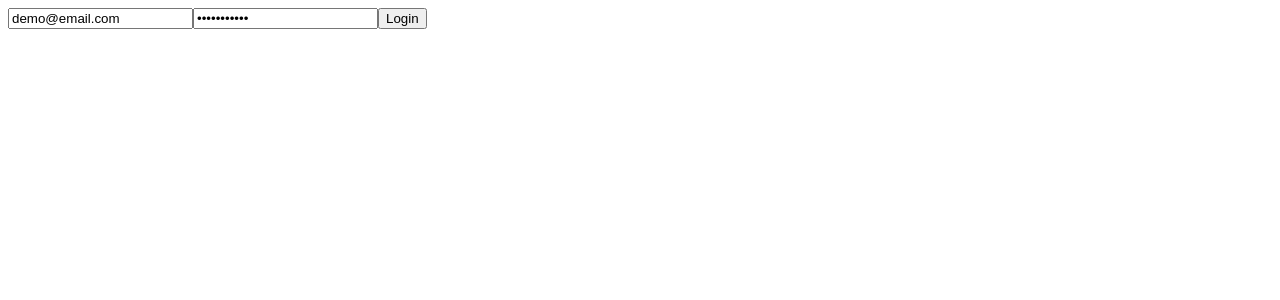
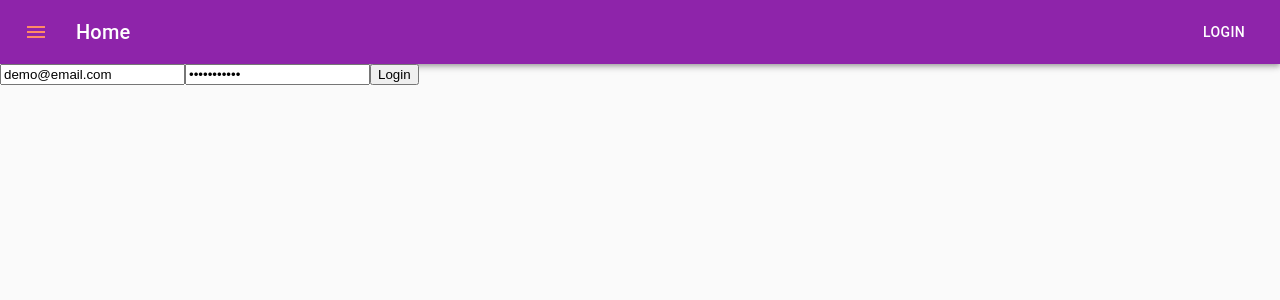
Before and after one commit to dyclee/breakeven-frontend, a React (Create React App) app: page /login in a window 1280 px wide. Shown: the top 300 px of the page. Built offline with nearby package versions, Linux system fonts and the light colour scheme.

Commit message:
navbar created

```diff
--- a/package.json
+++ b/package.json
@@ -4,6 +4,8 @@
   "description": "",
   "main": "index.js",
   "dependencies": {
+    "@material-ui/core": "^4.11.0",
+    "@material-ui/icons": "^4.9.1",
     "react": "^17.0.1",
     "react-dom": "^17.0.1",
     "react-redux": "^7.2.2",
--- a/src/AppWithContext.js
+++ b/src/AppWithContext.js
@@ -1,7 +1,11 @@
 import React, { useState, useEffect } from 'react';
+
+import { CssBaseline } from '@material-ui/core';
+import Theme from './Theme';
 
 import Context from './Context';
 import App from './App';
+import NavBar from './NavBar';
 
 const AppWithContext = (props) => {
     const [token, setToken] = useState('');
@@ -25,7 +29,11 @@ const AppWithContext = (props) => {
 
     return (
         <Context.Provider value={value}>
-            <App/>
+            <CssBaseline />
+            <Theme>
+                <NavBar/>
+                <App/>
+            </Theme>
         </Context.Provider>
     )
 }
--- a/src/NavBar.js
+++ b/src/NavBar.js
@@ -1,17 +1,40 @@
 import React, { useState, useContext } from 'react';
 import Context from './Context';
 
+import {makeStyles} from '@material-ui/core/styles';
+import { AppBar, Toolbar, IconButton, Button, Typography } from '@material-ui/core';
+import MenuIcon from '@material-ui/icons/Menu'
+
+const useStyles = makeStyles((theme) => ({
+    navbar: {
+        fontFamily: theme.fontFamily,
+        background: theme.palette.primary,
+    },
+    menuButton: {
+        marginRight: theme.spacing(2),
+    },
+    title: {
+        flexGrow: 1,
+    }
+}))
+
 const NavBar = () => {
     const { token } = useContext(Context);
-
+    const classes = useStyles();
     return (
-        <div className="navbar">
-            <div className="navbar__inner">
-                <div className="container">
-                    <a className="brand"></a>
-                    <a className="profile-button"></a>
-                </div>
-            </div>
-        </div>
+        <AppBar position="static">
+        <Toolbar>
+            <IconButton edge="start" className={classes.menuButton} color="secondary" aria-label="menu">
+            <MenuIcon />
+            </IconButton>
+            <Typography variant="h6" className={classes.title}>
+            Home
+            </Typography>
+            <Button color="inherit">Login</Button>
+        </Toolbar>
+        </AppBar>
     )
 }
+
+
+export default NavBar;
--- /dev/null
+++ b/src/Theme.js
@@ -0,0 +1,27 @@
+import React from 'react';
+import { ThemeProvider, createMuiTheme } from '@material-ui/core';
+
+const theme = createMuiTheme({
+    fontFamily: "Roboto",
+    palette: {
+        primary: {
+            main: "#8e24aa"
+        },
+        secondary: {
+            main: "#ff8a65"
+        }
+    },
+    // typography: {
+    //     fontFamily: "",
+    // }
+})
+
+const Theme = props => {
+    return (
+        <ThemeProvider theme={theme}>
+            {props.children}
+        </ThemeProvider>
+    )
+}
+
+export default Theme;
--- /dev/null
+++ b/src/index.css
@@ -0,0 +1,6 @@
+.navbar {
+    min-width: 980px;
+    height: 33px;
+    position: relative;
+    color: lightcyan;
+}
--- a/src/index.js
+++ b/src/index.js
@@ -1,10 +1,11 @@
 import React from 'react';
 import ReactDOM from 'react-dom';
 import AppWithContext from './AppWithContext';
-import { Provider } from 'react-redux';
-import configureStore from './store/configureStore';
+import './index.css';
 
-const store = configureStore();
+// import configureStore from './store/configureStore';
+
+// const store = configureStore();
 
 ReactDOM.render(
     <React.StrictMode>
```
Also changed, not shown: 1 other file (tests, documents, lock files or other folders).
